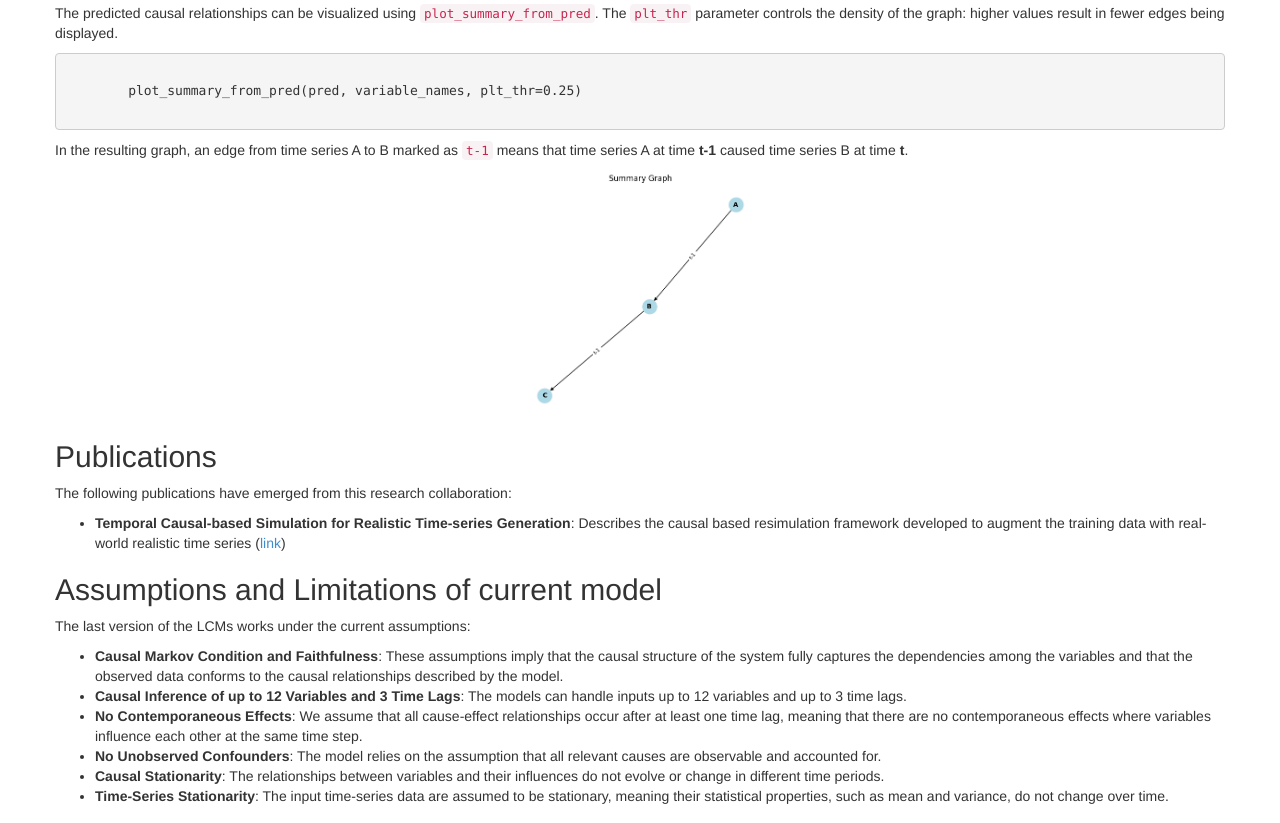
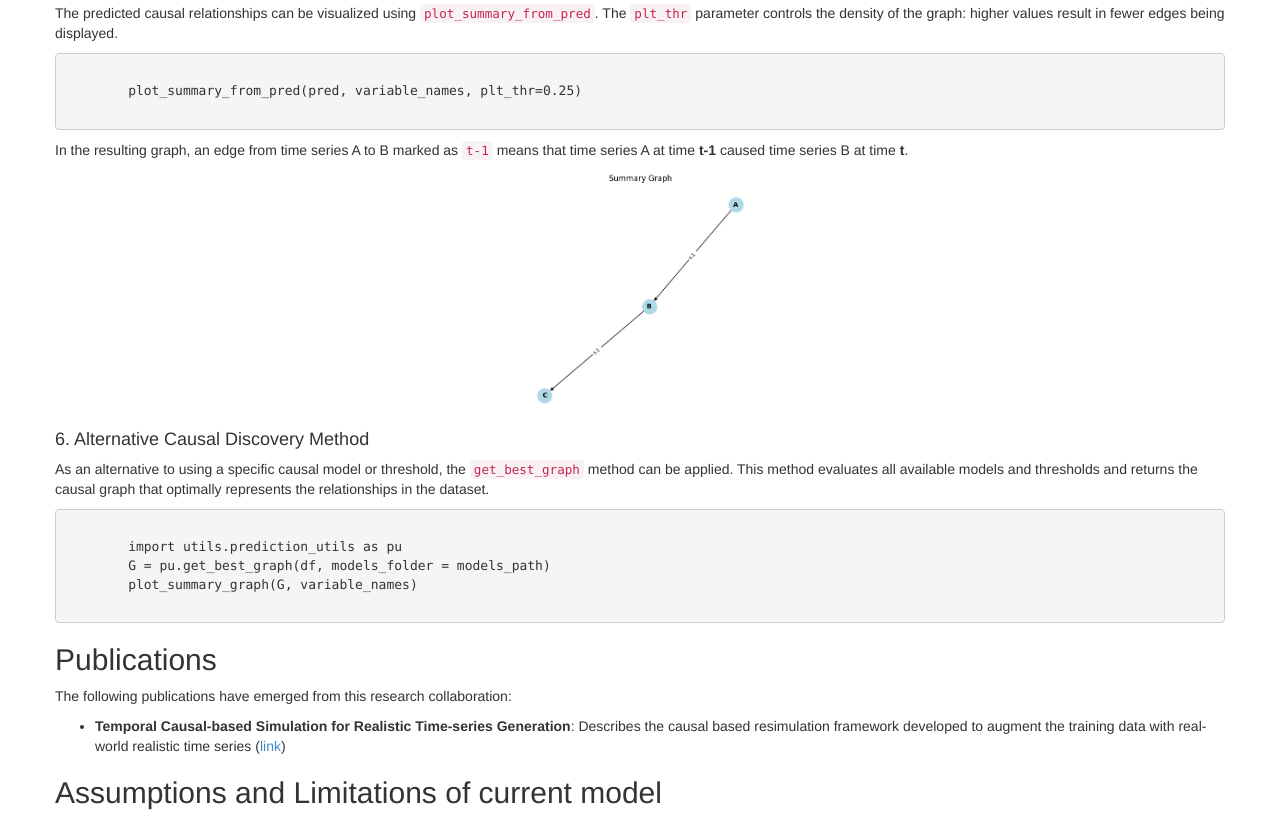
Before and after one commit to mensxmachina/LCM-FORTH-Huawei, a plain HTML site: page index.html in a window 1280 px wide. Shown: the part 2216-3039 px from the top of the page. Drawn offline with Linux system fonts and the light colour scheme.

Commit message:
Updated index with the automatic discovery

```diff
--- a/index.html
+++ b/index.html
@@ -162,7 +162,7 @@
         from pathlib import Path
         from utils.causal_model import CausalModel # architecture module
         from utils.data_utils import create_example_data # example data creation module
-        from utils.plotting_utils import plot_summary_from_pred # plotting module
+        from utils.plotting_utils import plot_summary_from_pred, plot_summary_graph # plotting module
         </code></pre>
 
         <h4>2. Load the Data</h4>
@@ -211,6 +211,15 @@
           <img src="vocab/img/summary.png" alt="Output plot of the summary graph." style="height:250px;"/>
         </div>
 
+        <h4>6. Alternative Causal Discovery Method</h4>
+        <p>As an alternative to using a specific causal model or threshold, the <code>get_best_graph</code> method can be applied. This method evaluates all available models and thresholds and returns the causal graph that optimally represents the relationships in the dataset.</p>
+
+        <pre><code>
+        import utils.prediction_utils as pu
+        G = pu.get_best_graph(df, models_folder = models_path)
+        plot_summary_graph(G, variable_names)
+        </code></pre>
+
       <h2>Publications</h2>
       <p>The following publications have emerged from this research collaboration:</p>
       <ul>
```
